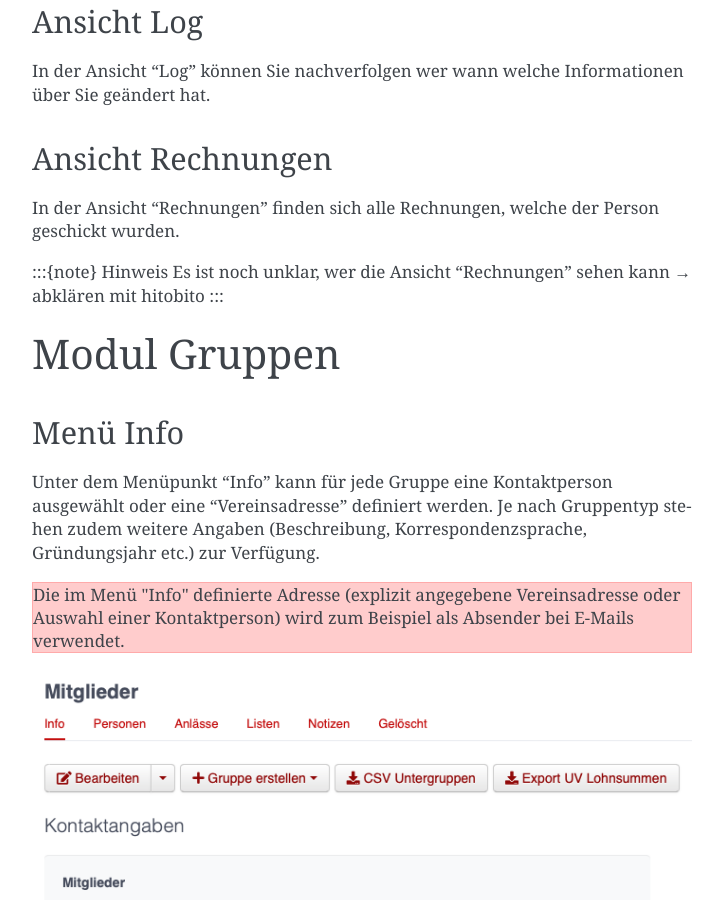
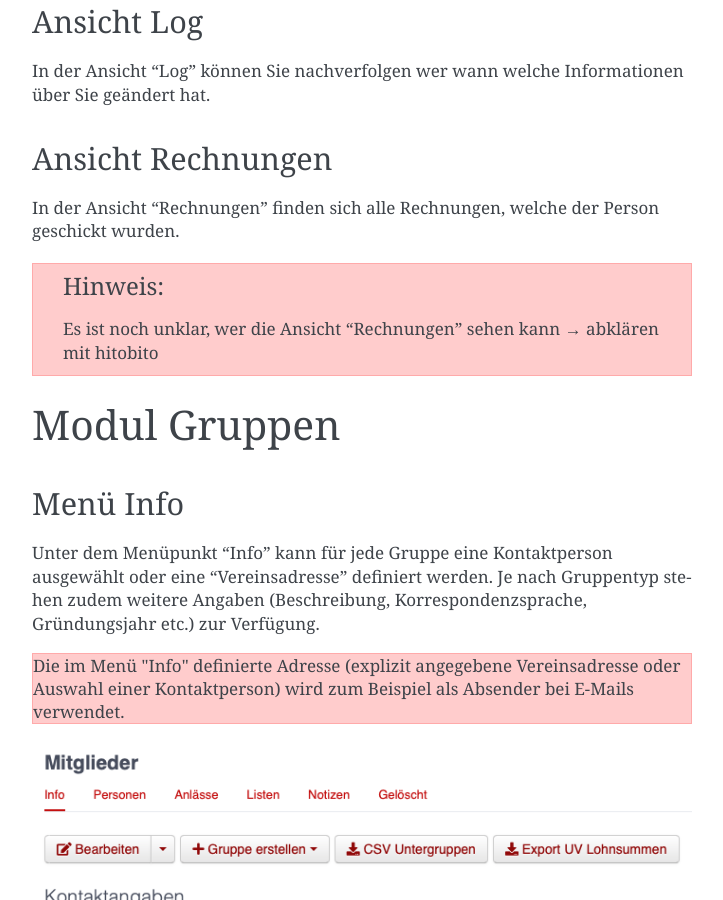
Before and after one commit to windband/hitobito-manual-de, a Sphinx documentation site: the page built from docs/benutzer.md, in a window 1280 px wide and 900 px high, scrolled down 3616 px. Shown: the whole window, without its empty margins (388-1111 px from the left). Built offline with Sphinx 7.4.7, drawn with Linux system fonts in a browser that asks for light colours; pages that are not in the unit, such as notebooks, are missing from menus.

Commit message:
Update benutzer.md

````diff
--- a/docs/benutzer.md
+++ b/docs/benutzer.md
@@ -131,10 +131,12 @@ Informationen über Sie geändert hat.
 In der Ansicht "Rechnungen" finden sich alle Rechnungen, welche der
 Person geschickt wurden.
 
-:::{note} Hinweis
+```{admonition} Hinweis
+:class: warning
+
 Es ist noch unklar, wer die Ansicht "Rechnungen" sehen kann → abklären
 mit hitobito
-:::
+```
 
 # Modul Gruppen
 
````
